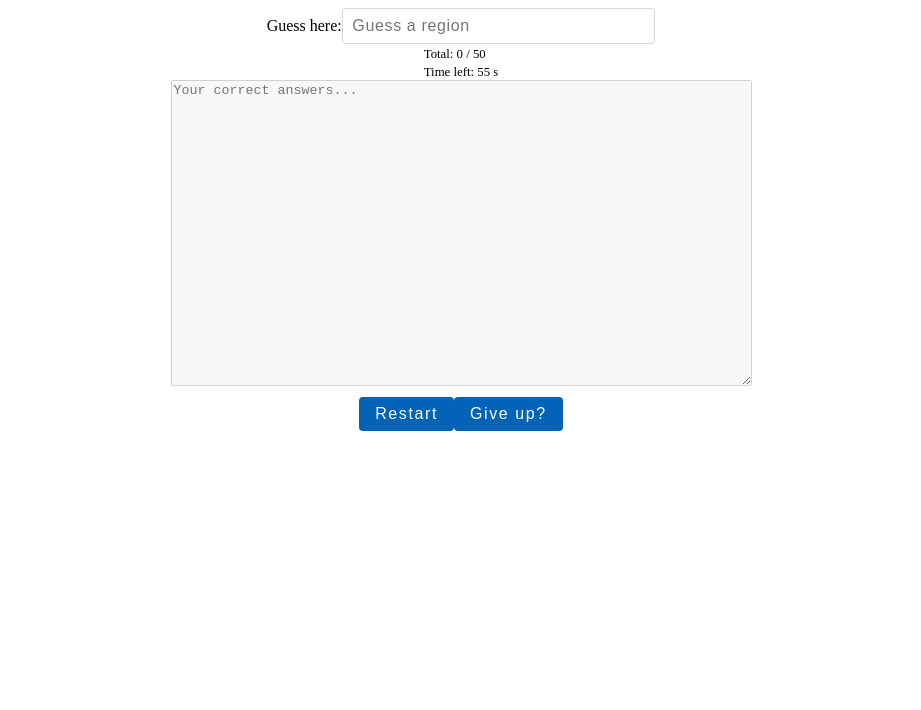
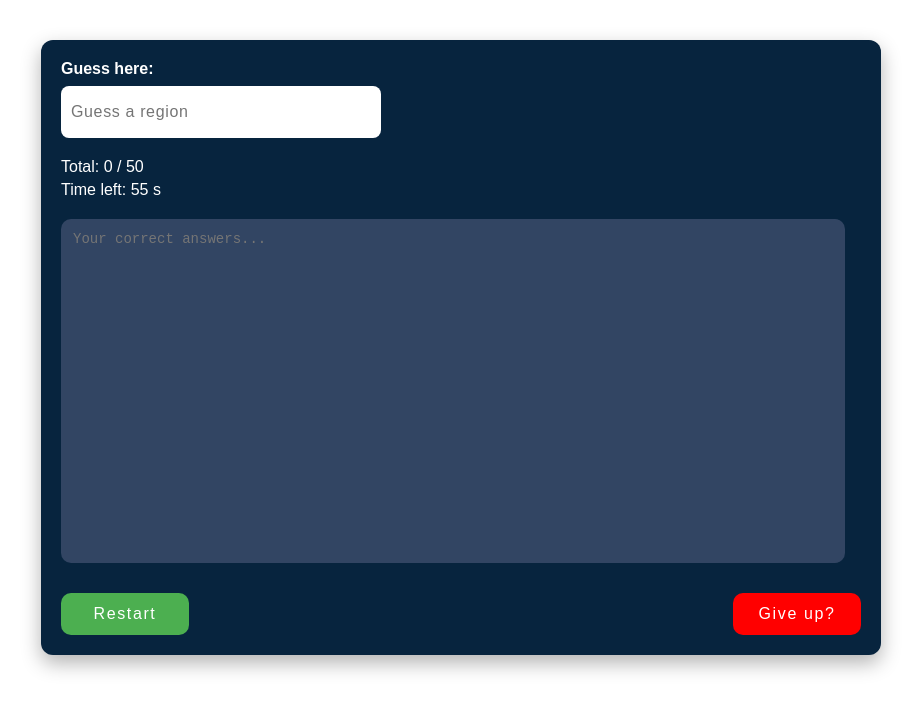
Before and after one commit to gokhansihli/grad-fe-tests, a React (Vite) app: page /test-3 in a window 1280 px wide. Shown: the top 710 px of the page, without its empty margins (179-1100 px from the left). Built offline with nearby package versions, Linux system fonts and the light colour scheme.

Commit message:
Added rest of the style

```diff
--- a/src/components/test-3/regionGuess.css
+++ b/src/components/test-3/regionGuess.css
@@ -1,6 +1,100 @@
 .container {
+  max-width: 800px;
+  margin: 40px auto;
+  padding: 20px;
+  background-color: #07243e;
+  border-radius: 12px;
+  color: #ffffff;
+  font-family: Arial, sans-serif;
+  box-shadow: 0 8px 20px rgba(0, 0, 0, 0.3);
+}
+
+.answer-content {
   display: flex;
   flex-direction: column;
-  align-items: center;
-  justify-content: center;
+  margin-bottom: 20px;
 }
+
+.answer-content label {
+  margin-bottom: 8px;
+  font-weight: bold;
+}
+
+.answer-content input {
+  max-width: 95%;
+  padding: 10px;
+  border-radius: 8px;
+  border: none;
+  outline: none;
+  font-size: 16px;
+  transition: 0.2s ease;
+}
+
+.answer-content input:focus {
+  box-shadow: 0 0 0 2px #4cafef;
+}
+
+.answer-content input:disabled {
+  background-color: #555;
+  cursor: not-allowed;
+}
+
+.container p {
+  margin: 5px 0;
+  font-size: 16px;
+}
+
+.correct-answer-content {
+  margin: 20px 0;
+}
+
+.correct-answer-content textarea {
+  width: 95%;
+  padding: 12px;
+  border-radius: 10px;
+  border: none;
+  resize: none;
+  font-size: 14px;
+  background-color: #324563;
+  color: #fff;
+  outline: none;
+}
+
+.restart-content {
+  display: flex;
+  justify-content: space-between;
+  gap: 10px;
+}
+
+.restart-btn,
+.give-up-btn {
+  flex: 1;
+  padding: 12px;
+  border-radius: 10px;
+  border: none;
+  font-size: 16px;
+  cursor: pointer;
+  transition: 0.2s ease;
+}
+
+.restart-btn {
+  background-color: #4caf50;
+  color: white;
+}
+
+.restart-btn:hover {
+  background-color: #43a047;
+}
+
+.give-up-btn {
+  background-color: red;
+  color: white;
+}
+
+.give-up-btn:hover {
+  background-color: #e53935;
+}
+
+button:active {
+  transform: scale(0.97);
+}
```
